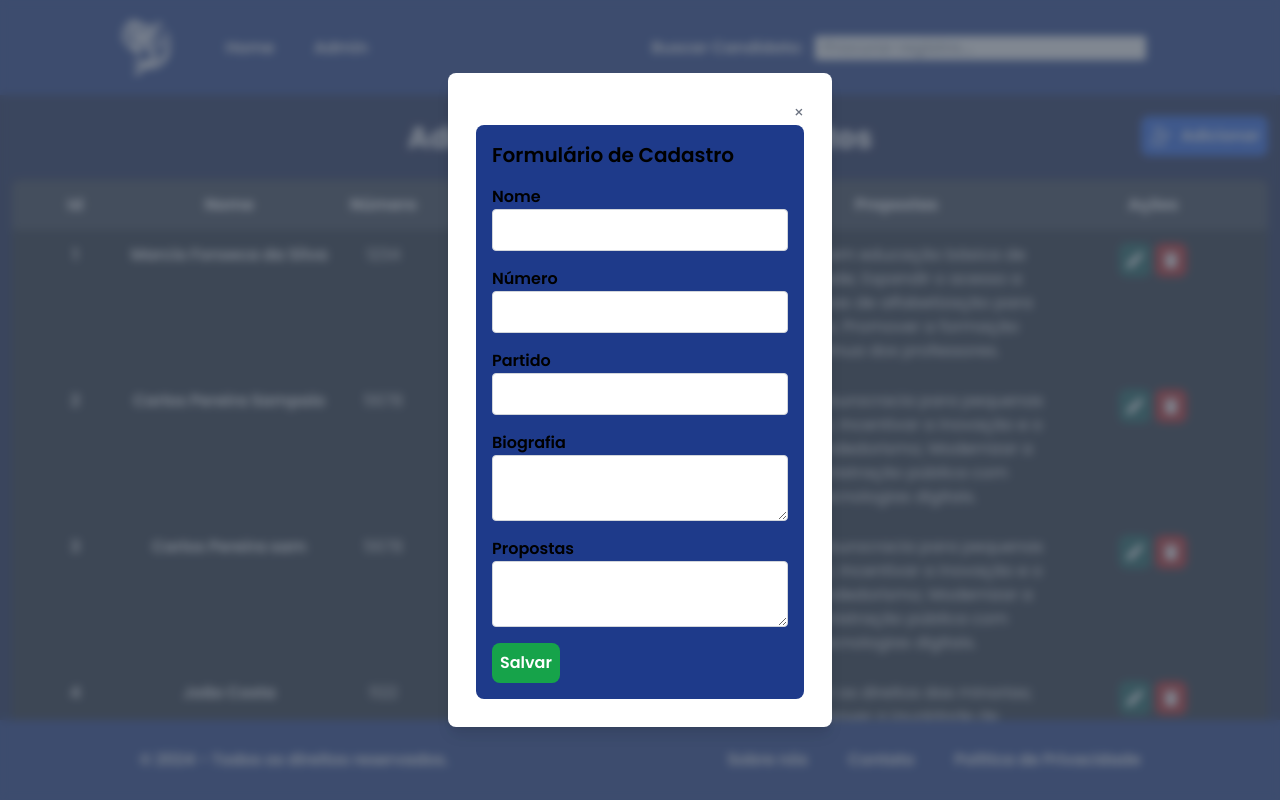
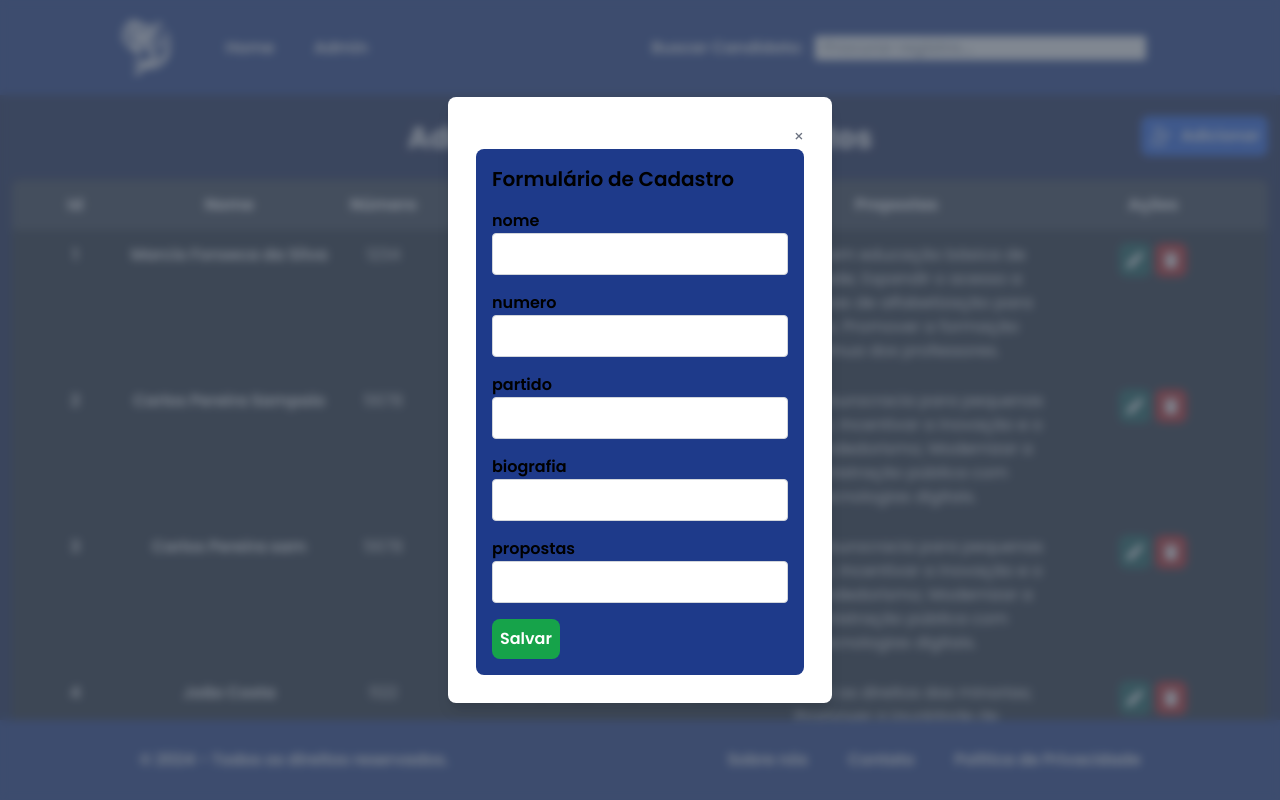
Before and after one commit to XDanielSampaioX/projeto-candidato-honesto-vite, a React (Vite) app: page /admin in a window 1280 px wide. Both pictures are taken after a click on the button "Adicionar". Shown: the top 800 px of the page. Built offline with nearby package versions, Linux system fonts and the light colour scheme; data requests are answered from the project's data file.

Commit message:
feat: Componentizando input do post

```diff
--- a/db.json
+++ b/db.json
@@ -59,6 +59,70 @@
       "propostas": "Melhorias nas vias públicas, saneamento básico de baixos de classe baixa.",
       "like": 29,
       "disLike": 17
+    },
+    {
+      "id": "",
+      "nome": "daniel",
+      "numero": "1234",
+      "partido": "Sem partido",
+      "biografia": "Cara",
+      "propostas": "KKKKKK"
+    },
+    {
+      "id": "96f6",
+      "nome": "klnkn",
+      "numero": "78977",
+      "partido": "knhcvbn",
+      "biografia": "kjbhvcvbl",
+      "propostas": "çlkjhucydfg"
+    },
+    {
+      "id": "1de6",
+      "nome": "lknjkb",
+      "numero": "",
+      "partido": "",
+      "biografia": "",
+      "propostas": ""
+    },
+    {
+      "id": "b71e",
+      "nome": "gg",
+      "numero": "",
+      "partido": "",
+      "biografia": "",
+      "propostas": ""
+    },
+    {
+      "id": "89c3",
+      "nome": "fonseca da Silva",
+      "numero": "1234",
+      "partido": "Sem partido",
+      "biografia": "",
+      "propostas": ""
+    },
+    {
+      "id": "cc2c",
+      "nome": "daniel",
+      "numero": "252525",
+      "partido": "Sem partido",
+      "biografia": "lknbjk",
+      "propostas": "kljhvcfyguil"
+    },
+    {
+      "id": "",
+      "nome": "Daniel Sampaio",
+      "numero": "157157",
+      "partido": "Patido raivoso",
+      "biografia": "Desenvolvedor Full Stack Developer",
+      "propostas": "Se tornar o cara mais foda em programação"
+    },
+    {
+      "id": "9c54",
+      "nome": "Marcio Fonseca da Silva",
+      "numero": "",
+      "partido": "",
+      "biografia": "",
+      "propostas": ""
     }
   ]
 }
--- /dev/null
+++ b/src/components/InputPost.tsx
@@ -0,0 +1,21 @@
+type InputPostProps = {
+    id : string,
+    name : string,
+    value : string | undefined,
+    onChange : (e: React.ChangeEvent<HTMLInputElement | HTMLTextAreaElement>) => void,
+}
+
+export default function InputPost(props: InputPostProps) {
+    return (
+        <>
+            <label htmlFor="nome" className="font-semibold">{props.name}</label>
+            <input
+                id= {props.id}
+                name= {props.name}
+                value= {props.value}
+                onChange={props.onChange}
+                className="p-2 border border-gray-300 rounded"
+            />
+        </>
+    )
+};
--- a/src/pages/Admin.tsx
+++ b/src/pages/Admin.tsx
@@ -6,6 +6,7 @@ import CandidatosContext from "../hooks/contexts/CandidatosContext";
 import Adicionar from "../assets/Adicionar";
 import Modal from "../components/Modal";
 import Tbody from "../components/TBody";
+import InputPost from "../components/InputPost";
 
 export default function Admin() {
 
@@ -52,7 +53,7 @@ export default function Admin() {
         <div className="flex flex-col items-center space-y-6 py-3 relative">
           <div className="flex items-center justify-around ">
             <h1 className="text-3xl text-white font-bold max-md:hidden mt-8">Administração de Candidatos</h1>
-            <button onClick={abrirModal} className={`flex gap-2 bg-blue-600 text-white font-semibold rounded-lg p-2 max-md:static max-md:mt-8 absolute top-10 right-0`}><Adicionar/>Adicionar</button>
+            <button onClick={abrirModal} className="flex gap-2 bg-blue-600 text-white font-semibold rounded-lg p-2 max-md:static max-md:mt-8 absolute top-10 right-0"><Adicionar/>Adicionar</button>
           </div>
           <table className="bg-gray-800 text-white rounded-lg shadow-lg w-full mx-auto">
             <thead className="flex justify-center">
@@ -97,54 +98,19 @@ export default function Admin() {
             <h2 className="text-xl font-semibold mb-4">Formulário de Cadastro</h2>
             <form onSubmit={handleSubmit} className="space-y-4">
               <div className="flex flex-col">
-                <label htmlFor="nome" className="font-semibold">Nome</label>
-                <input
-                  id="nome"
-                  name="nome"
-                  value={formData.nome}
-                  onChange={handleChange}
-                  className="p-2 border border-gray-300 rounded"
-                />
+                <InputPost id="nome" name="nome" value={formData.nome} onChange={handleChange}></InputPost>
               </div>
               <div className="flex flex-col">
-                <label htmlFor="numero" className="font-semibold">Número</label>
-                <input
-                  id="numero"
-                  name="numero"
-                  value={formData.numero}
-                  onChange={handleChange}
-                  className="p-2 border border-gray-300 rounded"
-                />
+                <InputPost id="numero" name="numero" value={formData.numero} onChange={handleChange}></InputPost>
               </div>
               <div className="flex flex-col">
-                <label htmlFor="partido" className="font-semibold">Partido</label>
-                <input
-                  id="partido"
-                  name="partido"
-                  value={formData.partido}
-                  onChange={handleChange}
-                  className="p-2 border border-gray-300 rounded"
-                />
+                <InputPost id="partido" name="partido" value={formData.partido} onChange={handleChange}></InputPost>
               </div>
               <div className="flex flex-col">
-                <label htmlFor="biografia" className="font-semibold">Biografia</label>
-                <textarea
-                  id="biografia"
-                  name="biografia"
-                  value={formData.biografia}
-                  onChange={handleChange}
-                  className="p-2 border border-gray-300 rounded"
-                />
+                <InputPost id="biografia" name="biografia" value={formData.biografia} onChange={handleChange}></InputPost>
               </div>
               <div className="flex flex-col">
-                <label htmlFor="propostas" className="font-semibold">Propostas</label>
-                <textarea
-                  id="propostas"
-                  name="propostas"
-                  value={formData.propostas}
-                  onChange={handleChange}
-                  className="p-2 border border-gray-300 rounded"
-                />
+                <InputPost id="propostas" name="propostas" value={formData.propostas} onChange={handleChange}></InputPost>
               </div>
               <button
                 type="submit"
```
